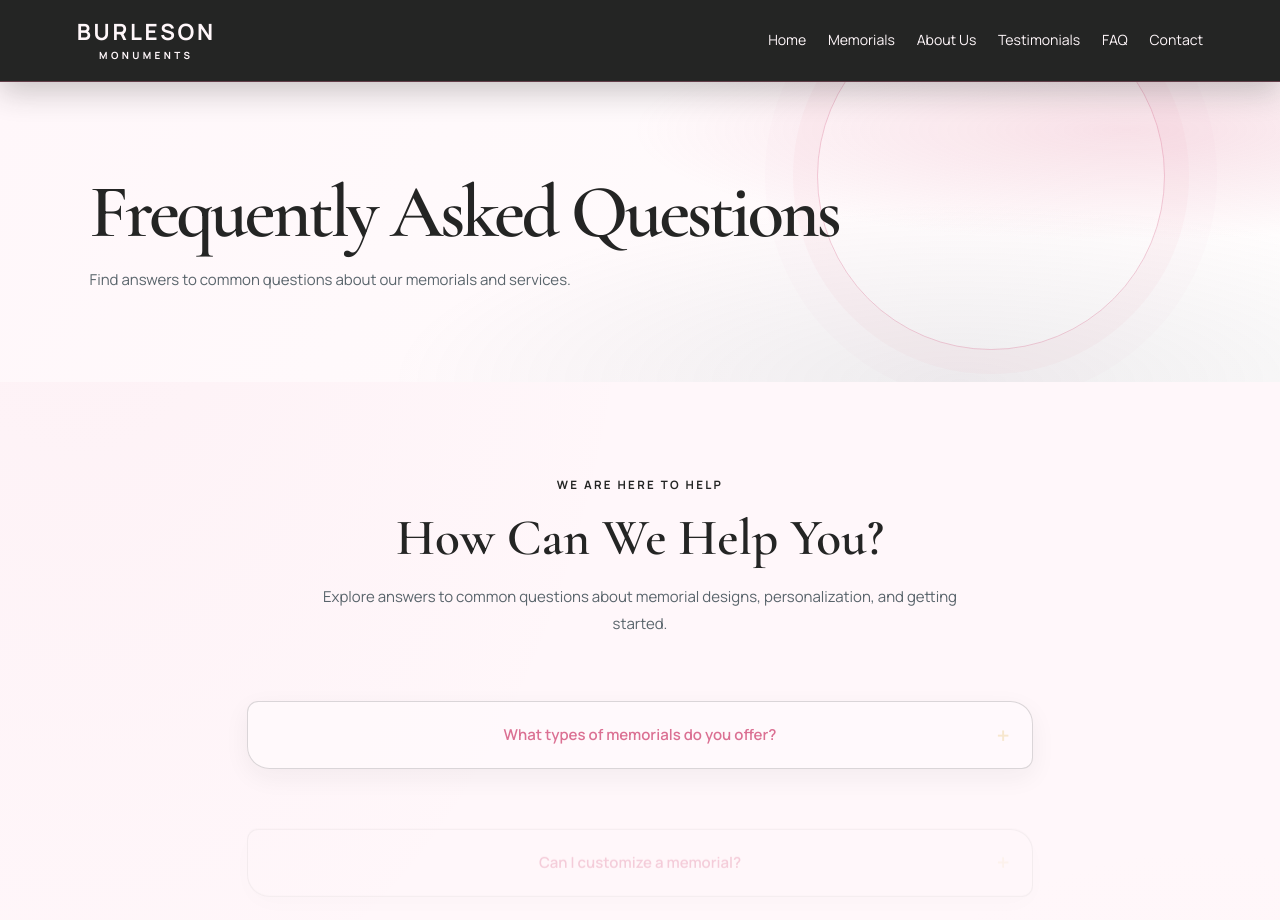
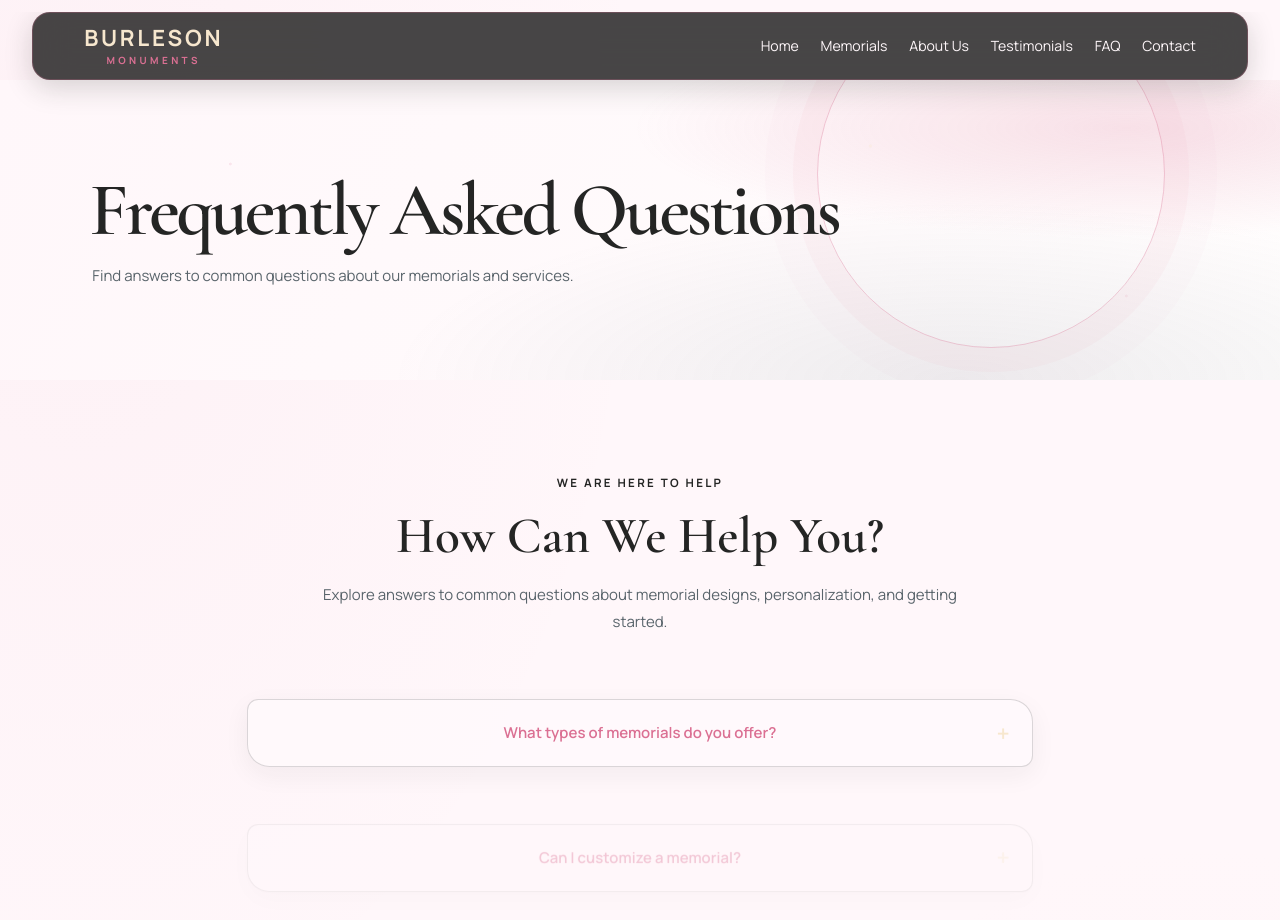
Before and after one commit to Urvashi3010/burleson-monuments, a React (Vite) app: page /burleson-monuments/faq in a window 1280 px wide. Shown: the top 920 px of the page. Built offline with nearby package versions, Linux system fonts and the light colour scheme.

Commit message:
Complete website development and update navbar design

```diff
--- a/src/App.css
+++ b/src/App.css
@@ -46,6 +46,10 @@ h3 {
   font-weight: 600;
 }
 
+main :is(h1, h2, h3, p, li) {
+  animation: float-gentle-up 6.2s ease-in-out infinite;
+}
+
 ::selection {
   background: rgba(219, 112, 147, 0.35);
   color: var(--color-charcoal);
@@ -63,23 +67,28 @@ textarea:focus-visible {
 /* Shared navigation */
 .navbar {
   position: sticky;
-  top: 0;
+  top: 12px;
   z-index: 1000;
   display: flex;
-  min-height: 82px;
+  width: calc(100% - 64px);
+  min-height: 68px;
+  margin: 12px auto 0;
   align-items: center;
   justify-content: space-between;
   gap: 2rem;
-  padding: 14px max(6%, calc((100% - 1280px) / 2));
-  border-bottom: 1px solid rgba(219, 112, 147, 0.35);
-  background: var(--color-charcoal);
-  box-shadow: 0 10px 30px rgba(36, 37, 36, 0.24);
+  padding: 10px 4%;
+  border: 1px solid rgba(219, 112, 147, 0.25);
+  border-radius: 18px;
+  /* background: var(--color-charcoal); */
+  background: rgba(20, 20, 20, 0.78);
+  box-shadow: 0 8px 28px rgba(36, 37, 36, 0.18);
   backdrop-filter: blur(18px);
+  -webkit-backdrop-filter: blur(18px);
 }
 
 .navbar-logo {
   flex: 0 0 auto;
-  color: var(--color-paper);
+  color: var(--color-champagne-gold);
   font-size: 1.4rem;
   font-weight: 700;
   letter-spacing: 0.12em;
@@ -91,14 +100,14 @@ textarea:focus-visible {
 .navbar-logo span {
   display: block;
   margin-top: 0.3rem;
-  color: var(--color-paper);
+  color: var(--color-pale-violet-red);
   font-size: 0.62rem;
   letter-spacing: 0.34em;
   text-align: center;
 }
 
 .navbar-logo:hover {
-  color: var(--color-paper);
+  color: var(--color-pale-violet-red);
   transform: translateY(-1px);
 }
 
@@ -225,6 +234,29 @@ textarea:focus-visible {
   animation: halo-drift 15s ease-in-out infinite alternate-reverse;
 }
 
+.hero-black-shimmer {
+  position: absolute;
+  z-index: 1;
+  inset: 0;
+  background:
+    radial-gradient(ellipse at 70% 54%, rgba(36, 37, 36, 0.16), transparent 45%),
+    linear-gradient(
+      112deg,
+      transparent 30%,
+      rgba(36, 37, 36, 0.12) 42%,
+      rgba(36, 37, 36, 0.38) 48%,
+      rgba(255, 253, 253, 0.72) 50%,
+      rgba(36, 37, 36, 0.24) 54%,
+      transparent 66%
+    );
+  background-size: 100% 100%, 220% 100%;
+  background-position: center, -140% 0;
+  mix-blend-mode: multiply;
+  opacity: 0.62;
+  animation: black-shimmer 8s ease-in-out infinite;
+  pointer-events: none;
+}
+
 .hero-sparkles {
   position: absolute;
   z-index: 1;
@@ -263,6 +295,7 @@ textarea:focus-visible {
   color: var(--color-charcoal);
   font-size: 0.72rem;
   letter-spacing: 0.24em;
+  animation: float-gentle-left 5.8s ease-in-out 200ms infinite;
 }
 
 .hero-content h1 {
@@ -271,7 +304,9 @@ textarea:focus-visible {
   font-size: clamp(2.8rem, 6vw, 5rem);
   letter-spacing: -0.045em;
   line-height: 1.08;
-  animation: settle-in 900ms 100ms cubic-bezier(0.2, 0.7, 0.2, 1) both;
+  animation:
+    settle-in 900ms 100ms cubic-bezier(0.2, 0.7, 0.2, 1) both,
+    float-heading 5s ease-in-out 800ms infinite;
 }
 
 .hero-content h1 span {
@@ -284,6 +319,7 @@ textarea:focus-visible {
   color: var(--color-muted);
   font-size: 1.02rem;
   line-height: 1.85;
+  animation: float-gentle-right 7s ease-in-out 300ms infinite;
 }
 
 .hero-buttons {
@@ -861,22 +897,43 @@ textarea:focus-visible {
   animation: ring-enter 900ms ease-out both;
 }
 
+.page-banner::after {
+  position: absolute;
+  z-index: 0;
+  inset: 0;
+  background-image:
+    radial-gradient(circle at 18% 28%, rgba(219, 112, 147, 0.34) 0 1px, transparent 1.8px),
+    radial-gradient(circle at 68% 22%, rgba(247, 231, 206, 0.78) 0 1.2px, transparent 2px),
+    radial-gradient(circle at 88% 72%, rgba(219, 112, 147, 0.24) 0 1px, transparent 1.8px);
+  opacity: 0.28;
+  content: "";
+  animation: sparkle-twinkle 7s ease-in-out infinite alternate;
+  pointer-events: none;
+}
+
 .page-banner h1 {
   position: relative;
+  z-index: 1;
   max-width: 800px;
   margin-bottom: 0.8rem;
   color: var(--color-charcoal);
   font-size: clamp(2.6rem, 6vw, 4.7rem);
   letter-spacing: -0.045em;
   line-height: 1.08;
-  animation: settle-in 650ms 80ms cubic-bezier(0.2, 0.7, 0.2, 1) both;
+  animation:
+    settle-in 650ms 80ms cubic-bezier(0.2, 0.7, 0.2, 1) both,
+    float-heading 5s ease-in-out 700ms infinite;
 }
 
 .page-banner p {
   position: relative;
+  z-index: 1;
   max-width: 38rem;
   color: var(--color-muted);
   line-height: 1.8;
+  animation:
+    float-in-right 800ms 140ms cubic-bezier(0.2, 0.7, 0.2, 1) both,
+    float-gentle-right 7s ease-in-out 1s infinite;
 }
 
 .about-page-content {
@@ -1899,6 +1956,35 @@ button:not(:disabled):is(:hover, :focus-visible, :active),
   to { opacity: 0.42; }
 }
 
+@keyframes black-shimmer {
+  0% {
+    background-position: center, -140% 0;
+  }
+  100% {
+    background-position: center, 140% 0;
+  }
+}
+
+@keyframes float-heading {
+  0%, 100% { transform: translate3d(0, 0, 0); }
+  50% { transform: translate3d(0, -9px, 0); }
+}
+
+@keyframes float-gentle-up {
+  0%, 100% { transform: translate3d(0, 0, 0); }
+  50% { transform: translate3d(0, -6px, 0); }
+}
+
+@keyframes float-gentle-left {
+  0%, 100% { transform: translate3d(0, 0, 0); }
+  50% { transform: translate3d(-4px, -3px, 0); }
+}
+
+@keyframes float-gentle-right {
+  0%, 100% { transform: translate3d(0, 0, 0); }
+  50% { transform: translate3d(4px, -3px, 0); }
+}
+
 @keyframes flower-sway {
   from { transform: rotate(-1.5deg); }
   to { transform: rotate(1.5deg); }
@@ -1930,10 +2016,10 @@ button:not(:disabled):is(:hover, :focus-visible, :active),
   to { opacity: 1; }
 }
 
-@keyframes text-rise {
+@keyframes float-in-right {
   from {
     opacity: 0;
-    translate: 0 24px;
+    translate: 18px 8px;
   }
   to {
     opacity: 1;
@@ -1991,15 +2077,70 @@ button:not(:disabled):is(:hover, :focus-visible, :active),
 
   .section-heading h2,
   .section-heading p,
+  .about-content > *,
+  .contact-info > *,
+  .about-page .about-content h2,
+  .about-page .about-content p,
+  .about-page .about-content li,
+  .contact-page > div h2,
+  .contact-page > div p,
+  .contact-page form h3,
+  .memorials-content > h2,
+  .memorials-content > p,
   .category-card h3,
   .category-card p,
   .testimonial-card h3,
   .testimonial-card p,
   .memorial-item h3,
-  .memorial-item p {
-    animation: text-rise linear both;
-    animation-timeline: view();
-    animation-range: entry 0% entry 65%;
+  .memorial-item p,
+  .memorial-detail-content h2,
+  .memorial-detail-content h3,
+  .memorial-detail-content p,
+  .memorial-detail-content li,
+  .testimonials-content > h2,
+  .testimonials-content > p,
+  .testimonials-contact h2,
+  .testimonials-contact p,
+  .faq-section .section-heading h2,
+  .faq-section .section-heading p,
+  .faq-item button,
+  .faq-item p,
+  .faq-cta h2,
+  .faq-cta p,
+  .gallery-section > h2,
+  .related-memorials h2,
+  .related-memorials > p {
+    animation: float-gentle-up 6.2s ease-in-out infinite;
+  }
+
+  .about-page .about-content > div:nth-child(odd) h2,
+  .about-page .about-content > div:nth-child(odd) p,
+  .contact-page > div h2,
+  .contact-page > div p,
+  .faq-item button {
+    animation-name: float-gentle-left;
+  }
+
+  .testimonials-content > p,
+  .testimonials-contact h2,
+  .testimonials-contact p,
+  .memorial-detail-content li,
+  .related-memorials > p {
+    animation-name: float-gentle-right;
+  }
+
+  .category-card:nth-child(3) h3,
+  .category-card:nth-child(3) p,
+  .testimonial-card:nth-child(3) h3,
+  .testimonial-card:nth-child(3) p {
+    animation-name: float-gentle-left;
+  }
+
+  .category-card:nth-child(4) h3,
+  .category-card:nth-child(4) p,
+  .testimonial-card:nth-child(2) h3,
+  .testimonial-card:nth-child(2) p {
+    animation-name: float-gentle-right;
   }
 
   .hero ~ .categories .section-heading,
@@ -2065,9 +2206,12 @@ button:not(:disabled):is(:hover, :focus-visible, :active),
 
 @media (max-width: 768px) {
   .navbar {
-    min-height: 74px;
-    padding: 10px 5%;
-  }
+  width: calc(100% - 28px);
+  min-height: 64px;
+  margin: 10px auto 0;
+  padding: 8px 5%;
+  border-radius: 16px;
+}
 
   .menu-toggle {
     display: block;
--- a/src/pages/Home.jsx
+++ b/src/pages/Home.jsx
@@ -6,6 +6,7 @@ function Home() {
     <main>
       <section className="hero">
         <div className="hero-overlay"></div>
+        <div className="hero-black-shimmer" aria-hidden="true"></div>
         <div className="hero-sparkles" aria-hidden="true"></div>
 
         <div className="hero-content">
```
